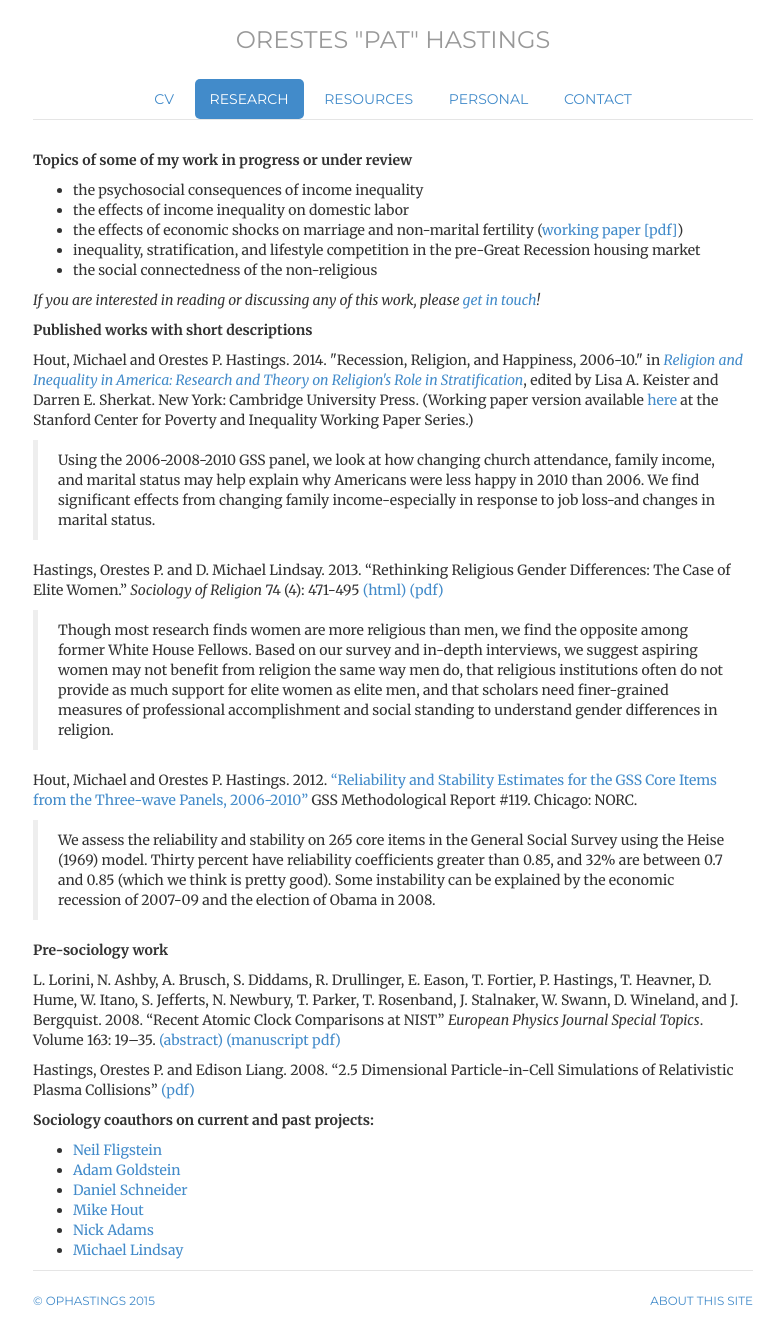
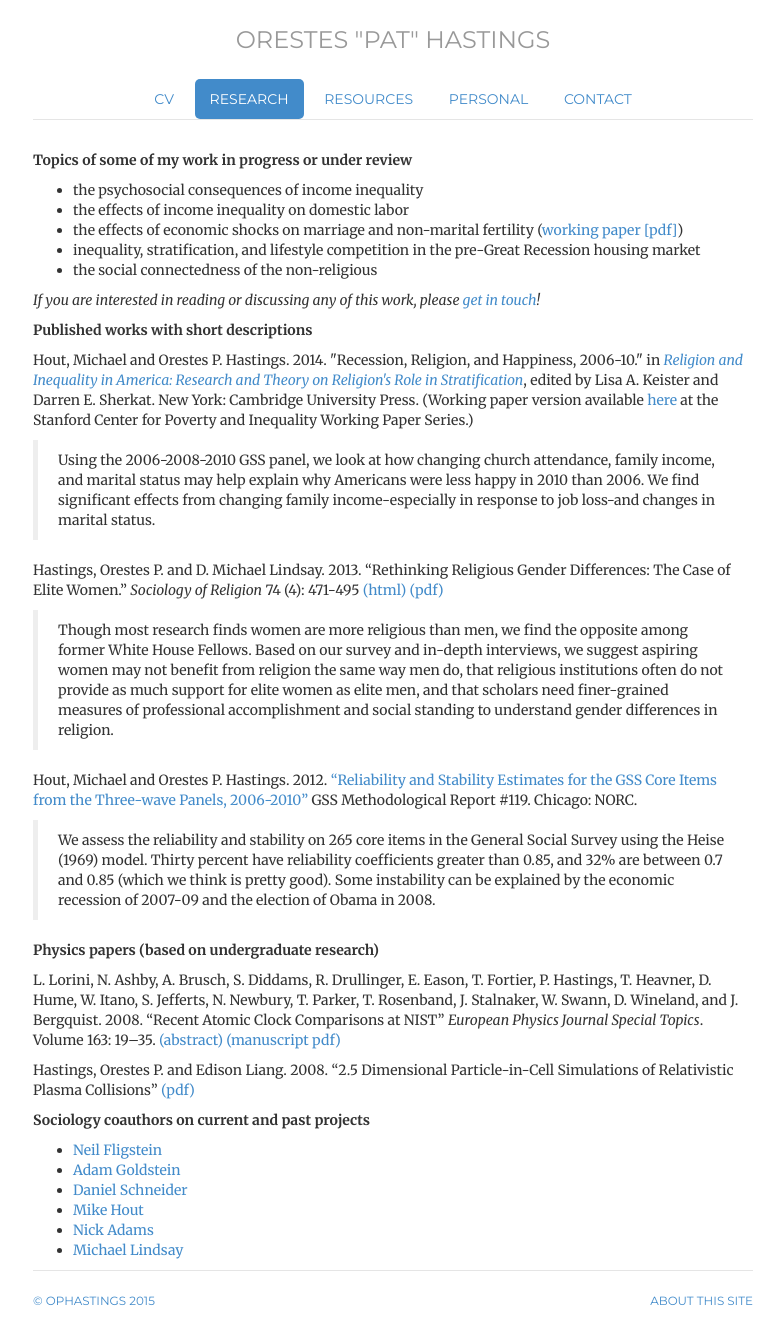
Before and after one commit to ophastings/ophastings.github.io, a Jekyll site: the page built from research/index.html, in a window 1280 px wide. Shown: the whole page, without its empty margins (247-1030 px from the left). Built offline with Jekyll 4.4.1, drawn with Linux system fonts in a browser that asks for light colours; comment, search, counter and statistics services are not loaded.

Commit message:
Update index.html

```diff
--- a/research/index.html
+++ b/research/index.html
@@ -32,14 +32,14 @@ description: Research page of ophastings.com, the website of Orestes Hastings, a
 <p> Hout, Michael and Orestes P. Hastings. 2012. <a title="http://publicdata.norc.org:41000/gss/documents//MTRT/MR119.pdf" href="http://publicdata.norc.org:41000/gss/documents//MTRT/MR119.pdf">“Reliability and Stability Estimates for the GSS Core Items from the Three-wave Panels, 2006-2010”</a> GSS Methodological Report #119. Chicago: NORC. </p>
 <blockquote><span>We assess the reliability and stability on 265 core items in the General Social Survey using the Heise (1969) model. Thirty percent have reliability coefficients greater than 0.85, and 32% are between 0.7 and 0.85 (which we think is pretty good). Some instability can be explained by the economic recession of 2007-09 and the election of Obama in 2008.</span></blockquote>
 
-<p><b>Pre-sociology work</b></p>
+<p><b>Physics papers (based on undergraduate research)</b></p>
 
 <p>L. Lorini, N. Ashby, A. Brusch, S. Diddams, R. Drullinger, E. Eason, T. Fortier, P. Hastings, T. Heavner, D. Hume, W. Itano, S. Jefferts, N. Newbury, T. Parker, T. Rosenband, J. Stalnaker, W. Swann, D. Wineland, and J. Bergquist. 2008. “Recent Atomic Clock Comparisons at NIST” <i>European Physics Journal Special Topics</i>. Volume 163: 19–35.
 <a href="http://www.nist.gov/manuscript-publication-search.cfm?pub_id=842476">(abstract)</a> <a href=" http://tf.boulder.nist.gov/general/pdf/2295.pdf">(manuscript pdf)</a></p>
 
 <p>Hastings, Orestes P. and Edison Liang. 2008. “2.5 Dimensional Particle-in-Cell Simulations of Relativistic Plasma Collisions” <a title="http://arxiv.org/pdf/0803.1201.pdf" href="http://arxiv.org/pdf/0803.1201.pdf">(pdf)</a></p>
 
-<p><b>Sociology coauthors on current and past projects:</b>
+<p><b>Sociology coauthors on current and past projects</b>
 <ul>
 	<li><a href="http://sociology.berkeley.edu/faculty/neil-fligstein">Neil Fligstein</a></li>
 	<li><a href="http://scholar.harvard.edu/adamgoldstein">Adam Goldstein</a></li>
```
